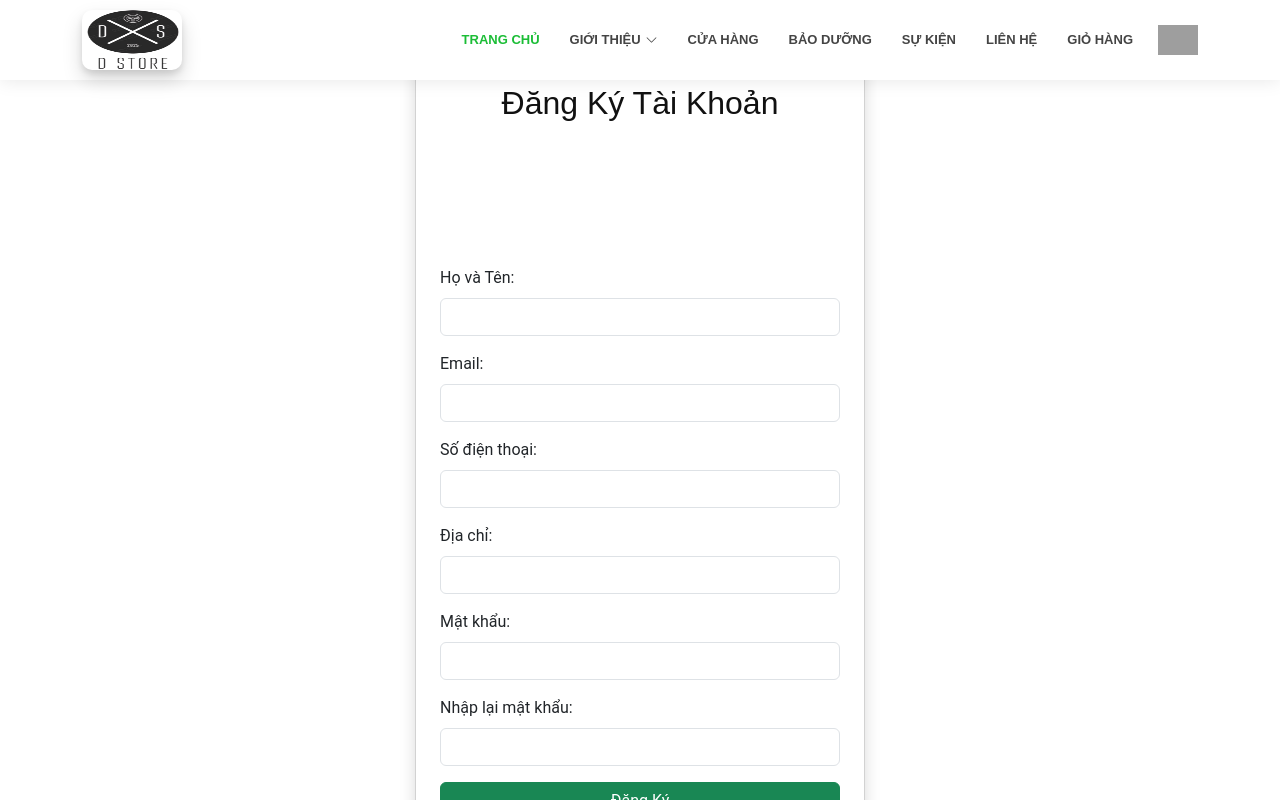
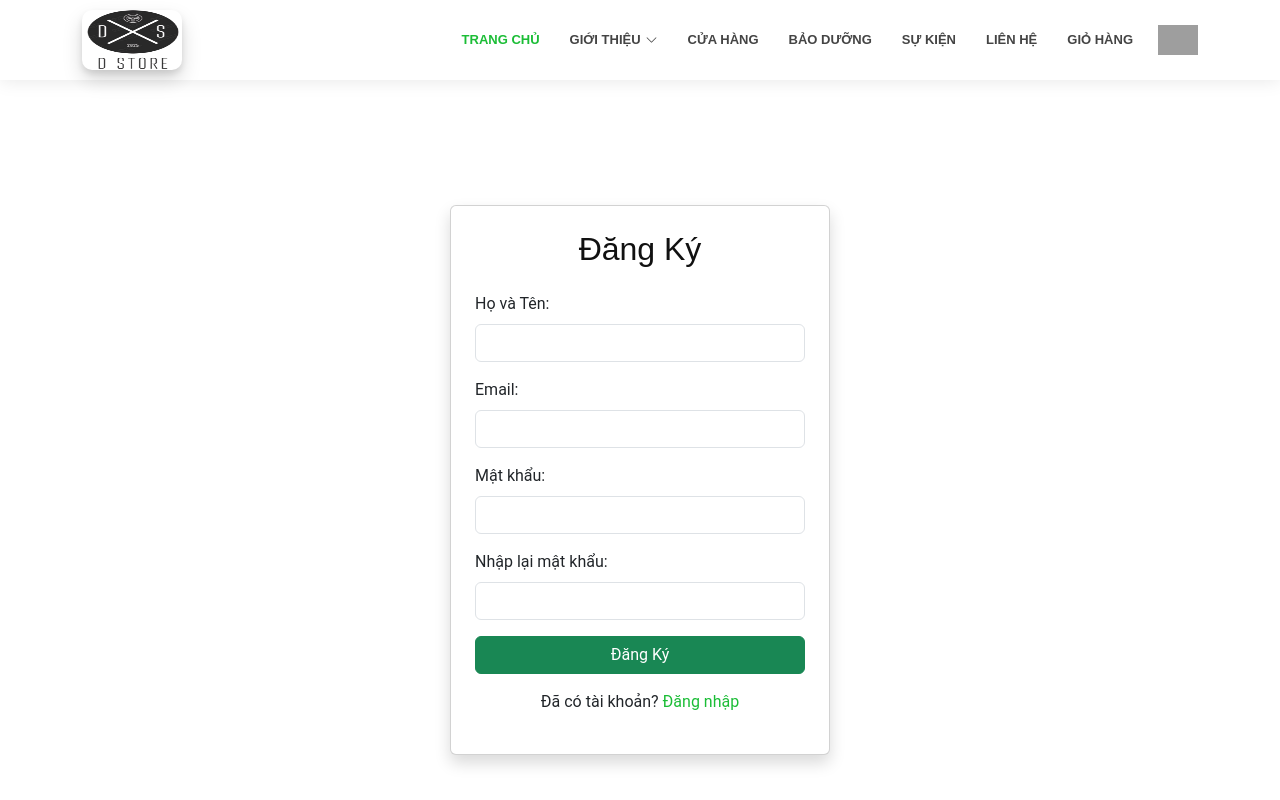
Before and after one commit to NGUYEN-VAN-DAY/REACT_ASM_TEAM3, a React (Create React App) app in the folder asm_react/: page /register in a window 1280 px wide. Shown: the top 800 px of the page. Built offline with nearby package versions, Linux system fonts and the light colour scheme; grey boxes are pictures that could not be loaded.

Commit message:
code mới nhất

```diff
--- a/asm_react/src/components/client/Products/index.jsx
+++ b/asm_react/src/components/client/Products/index.jsx
@@ -92,7 +92,7 @@ function Products() {
               filteredProducts.map((product) => (
                 <div key={product.id} className="col-lg-4 col-md-6 portfolio-item">
                   <img
-                    src={`http://localhost:3000/uploads/${product.images}`}
+                    src={`${product.imageUrl}`}
                     alt={product.title}
                     className="img-fluid"
                     onClick={() => navigate(`/productdetail/${product.id}`)} // Sửa lại để đi đến chi tiết sản phẩm
--- a/asm_react/src/components/client/Register/index.js
+++ b/asm_react/src/components/client/Register/index.js
@@ -1,20 +1,42 @@
 import { useState } from "react";
-import { Link, useNavigate } from "react-router-dom";
+import { Link } from "react-router-dom";
 import axios from "axios";
-import { toast, ToastContainer } from "react-toastify";
-import "react-toastify/dist/ReactToastify.css";
 
 const Register = () => {
-  const navigate = useNavigate();
-  const [loading, setLoading] = useState(false);
   const [form, setForm] = useState({
     name: "",
     email: "",
-    phone: "",
-    address: "",
     password: "",
     confirmPassword: "",
   });
+  const [errors, setErrors] = useState({});
+  const [submitted, setSubmitted] = useState(false);
+  const [loading, setLoading] = useState(false);
+
+  const emailRegex = /^[a-zA-Z0-9._%+-]+@[a-zA-Z0-9.-]+\.[a-zA-Z]{2,}$/;
+
+  const validate = () => {
+    const newErrors = {};
+
+    if (!form.name || form.name.trim().length < 3) {
+      newErrors.name = "Tên phải có ít nhất 3 ký tự.";
+    }
+
+    if (!form.email || !emailRegex.test(form.email)) {
+      newErrors.email = "Email không hợp lệ.";
+    }
+
+    if (!form.password || form.password.length < 6) {
+      newErrors.password = "Mật khẩu phải có ít nhất 6 ký tự.";
+    }
+
+    if (form.password !== form.confirmPassword) {
+      newErrors.confirmPassword = "Mật khẩu nhập lại không khớp.";
+    }
+
+    setErrors(newErrors);
+    return Object.keys(newErrors).length === 0;
+  };
 
   const handleChange = (e) => {
     setForm({ ...form, [e.target.name]: e.target.value });
@@ -23,38 +45,24 @@ const Register = () => {
 
   const handleSubmit = async (e) => {
     e.preventDefault();
-
-    // Kiểm tra xác nhận mật khẩu
-    if (form.password !== form.confirmPassword) {
-      toast.error("Mật khẩu nhập lại không khớp!");
-      return;
-    }
+    if (!validate()) return;
 
     setLoading(true);
+    try {
+      const response = await axios.post("http://localhost:3000/users/register", {
+        name: form.name,
+        email: form.email,
+        password: form.password,
+      });
 
-    try {
-      const response = await axios.post(
-        "http://localhost:3000/users/register",
-        form,
-        {
-          withCredentials: true,
+      if (response.data.status) {
+        setSubmitted(true);
+      } else {
+        setErrors({ general: response.data.message || "Đăng ký thất bại!" });
       }
-      );
-
-      if (response.data.success) {
-        toast.success("Đăng ký thành công!");
-        // Chuyển hướng đến trang đăng nhập sau 2 giây
-        setTimeout(() => {
-          navigate("/login");
-        }, 2000);
-      }
-    } catch (error) {
-      console.error("Lỗi đăng ký:", error);
-
-      // Hiển thị thông báo lỗi từ server hoặc thông báo mặc định
-      const errorMessage =
-        error.response?.data?.message || "Đăng ký thất bại. Vui lòng thử lại.";
-      toast.error(errorMessage);
+    } catch (err) {
+      console.error(err);
+      setErrors({ general: "Đã xảy ra lỗi khi kết nối với máy chủ!" });
     } finally {
       setLoading(false);
     }
@@ -62,11 +70,17 @@ const Register = () => {
 
   return (
     <div className="container d-flex justify-content-center align-items-center vh-100">
-      <div className="card p-4 shadow" style={{ width: "450px" }}>
-        <h2 className="text-center mb-4">Đăng Ký Tài Khoản</h2>
-        <ToastContainer position="top-right" autoClose={3000} />
+      <div className="card p-4 shadow" style={{ width: "380px" }}>
+        <h2 className="text-center mb-4">Đăng Ký</h2>
 
-        <form onSubmit={handleSubmit}>
+        {submitted ? (
+          <div className="alert alert-success text-center">
+            Đăng ký thành công! Hãy <Link to="/login">đăng nhập</Link>.
+          </div>
+        ) : (
+          <form onSubmit={handleSubmit} noValidate>
+            {errors.general && <div className="alert alert-danger text-center">{errors.general}</div>}
+
             <div className="mb-3">
               <label className="form-label">Họ và Tên:</label>
               <input
@@ -74,45 +88,19 @@ const Register = () => {
                 name="name"
                 value={form.name}
                 onChange={handleChange}
-              className="form-control"
-              required
+                className={`form-control ${errors.name ? "is-invalid" : ""}`}
               />
-          </div>
-
-          <div className="mb-3">
+              {errors.name && <div className="invalid-feedback">{errors.name}</div>}
+            </div><div className="mb-3">
               <label className="form-label">Email:</label>
               <input
                 type="email"
                 name="email"
                 value={form.email}
                 onChange={handleChange}
-              className="form-control"
-              required
+                className={`form-control ${errors.email ? "is-invalid" : ""}`}
               />
-          </div>
-
-          <div className="mb-3">
-            <label className="form-label">Số điện thoại:</label>
-            <input
-              type="tel"
-              name="phone"
-              value={form.phone}
-              onChange={handleChange}
-              className="form-control"
-              required
-            />
-          </div>
-
-          <div className="mb-3">
-            <label className="form-label">Địa chỉ:</label>
-            <input
-              type="text"
-              name="address"
-              value={form.address}
-              onChange={handleChange}
-              className="form-control"
-              required
-            />
+              {errors.email && <div className="invalid-feedback">{errors.email}</div>}
             </div>
 
             <div className="mb-3">
@@ -122,10 +110,9 @@ const Register = () => {
                 name="password"
                 value={form.password}
                 onChange={handleChange}
-              className="form-control"
-              required
-              minLength="6"
+                className={`form-control ${errors.password ? "is-invalid" : ""}`}
               />
+              {errors.password && <div className="invalid-feedback">{errors.password}</div>}
             </div>
 
             <div className="mb-3">
@@ -135,26 +122,18 @@ const Register = () => {
                 name="confirmPassword"
                 value={form.confirmPassword}
                 onChange={handleChange}
-              className="form-control"
-              required
-              minLength="6"
+                className={`form-control ${errors.confirmPassword ? "is-invalid" : ""}`}
               />
+              {errors.confirmPassword && <div className="invalid-feedback">{errors.confirmPassword}</div>}
             </div>
 
-          <button
-            type="submit"
-            className="btn btn-success w-100"
-            disabled={loading}
-          >
-            {loading ? "Đang xử lý..." : "Đăng Ký"}
+            <button type="submit" className="btn btn-success w-100" disabled={loading}>
+              {loading ? "Đang Đăng Ký..." : "Đăng Ký"}
             </button>
           </form>
-
+        )}
         <p className="text-center mt-3">
-          Đã có tài khoản?{" "}
-          <Link to="/login" className="text-primary">
-            Đăng nhập
-          </Link>
+          Đã có tài khoản? <Link to="/login">Đăng nhập</Link>
         </p>
       </div>
     </div>
```
Lines whose indentation alone changed are shown as unchanged.
